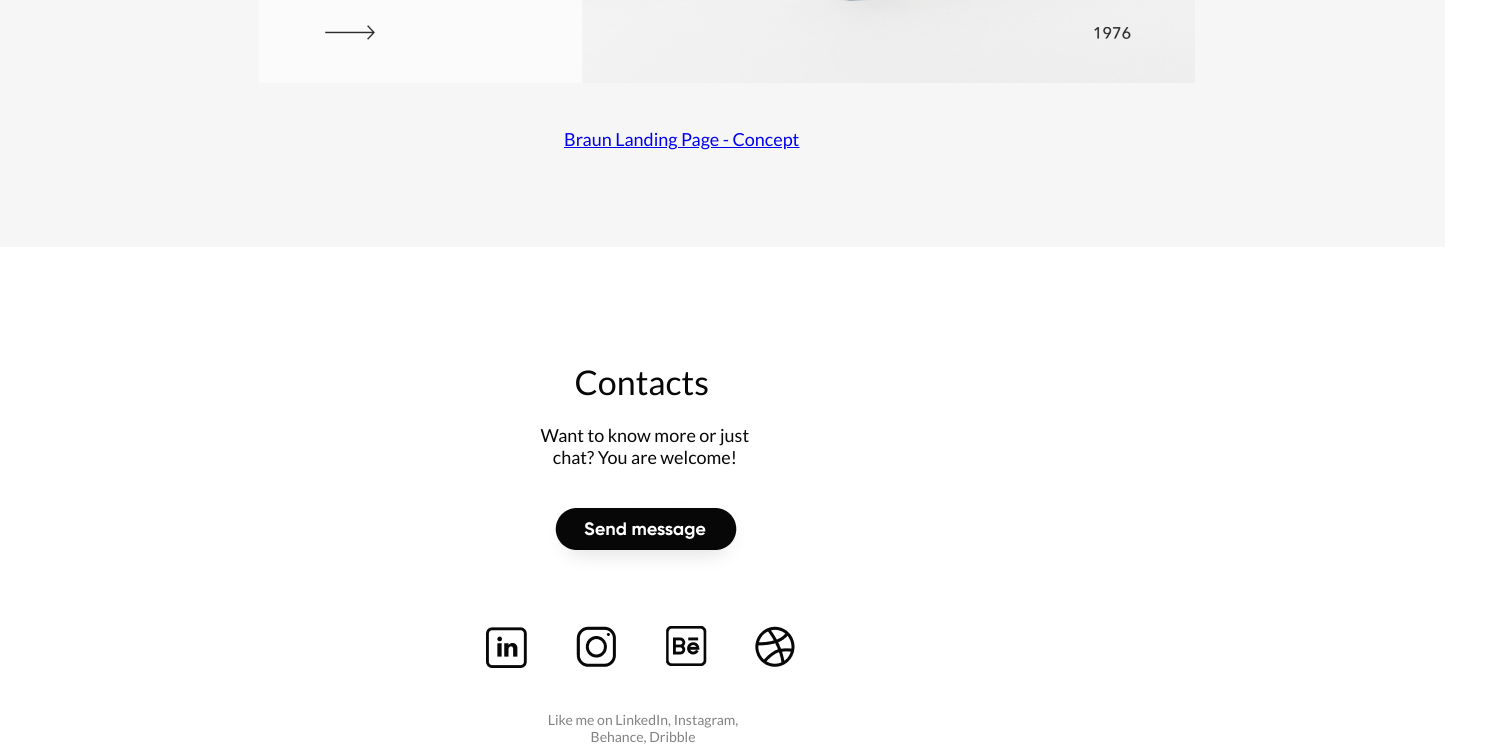
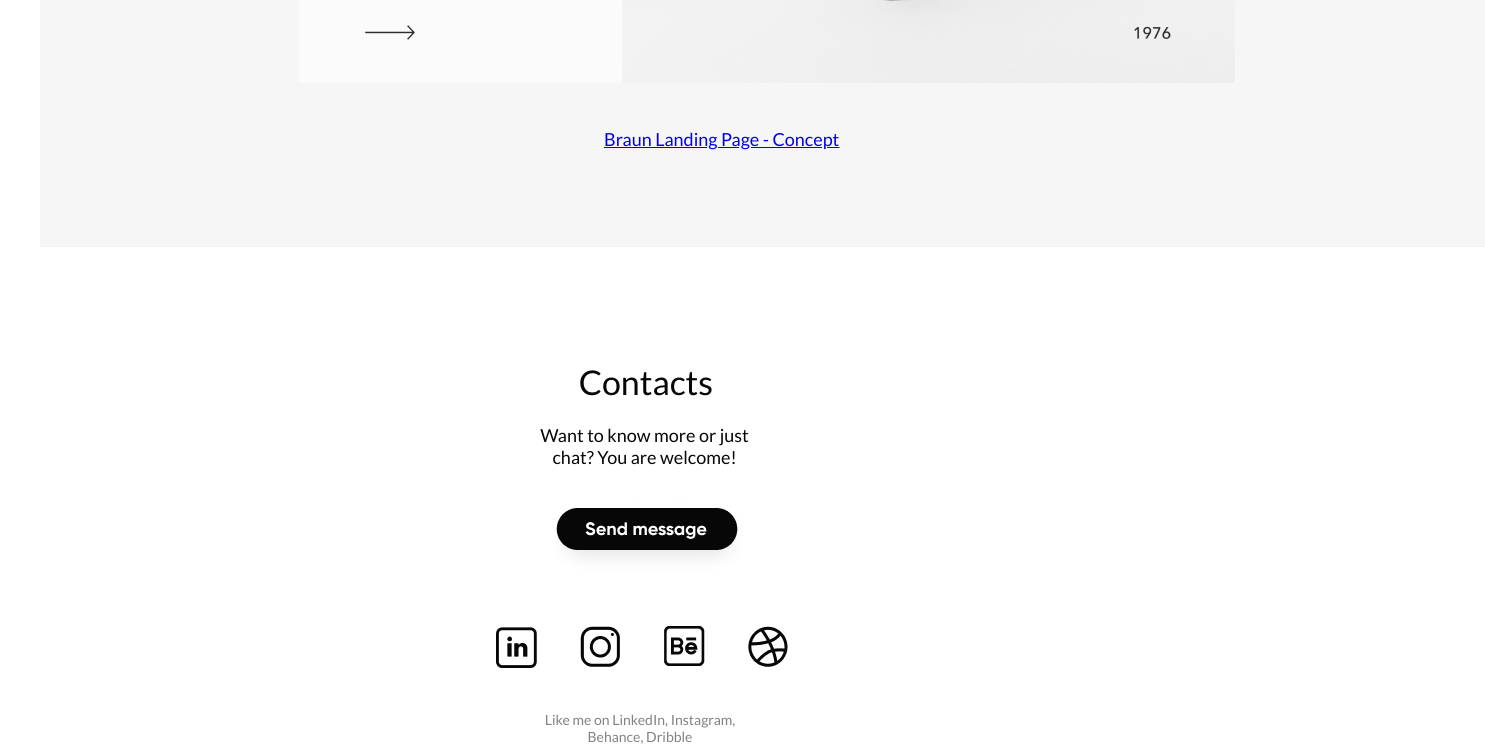
Before and after one commit to PreAndr/Denis-Novik-homepage, a plain HTML site: page index.html in a window 1280 px wide. Shown: the part 3890-4635 px from the top of the page, 1485 px wide, since content can reach past the window. Drawn offline with Linux system fonts and the light colour scheme.

Commit message:
добавил в body position чтоб не разьезжалось

```diff
--- a/css/style.css
+++ b/css/style.css
@@ -27,6 +27,10 @@
   }
 
   body{
+      width: 100%;
+      max-width: 1200px;
+      margin: 0 auto;
+      position: relative;  /* ОЧЕНЬ ВАЖНО! для того чтоб не разьезжалось*/
       font-family: 'Lato';
       font-style: normal;
       font-size: 16px;
@@ -36,6 +40,7 @@
 
 
     }
+
 
   html{
       box-sizing:border-box;
@@ -400,8 +405,8 @@
 
     .title_end{
      position: absolute;
-     left: 41.83%;
-     right: 41.35%;
+     left: 41%;
+     right: 41%;
      top: 4601px;
      font-size: 14px;
      line-height: 17px;
```
